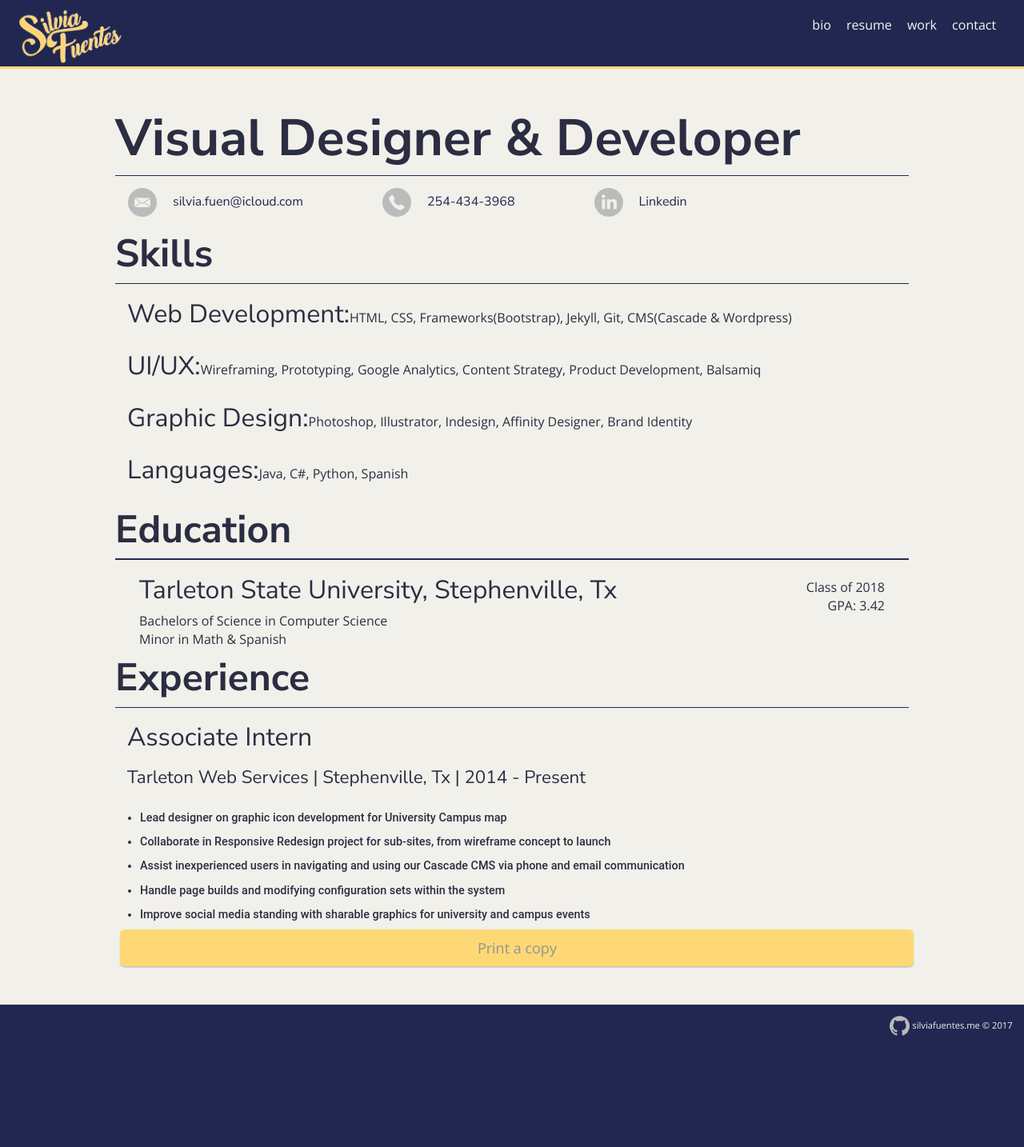
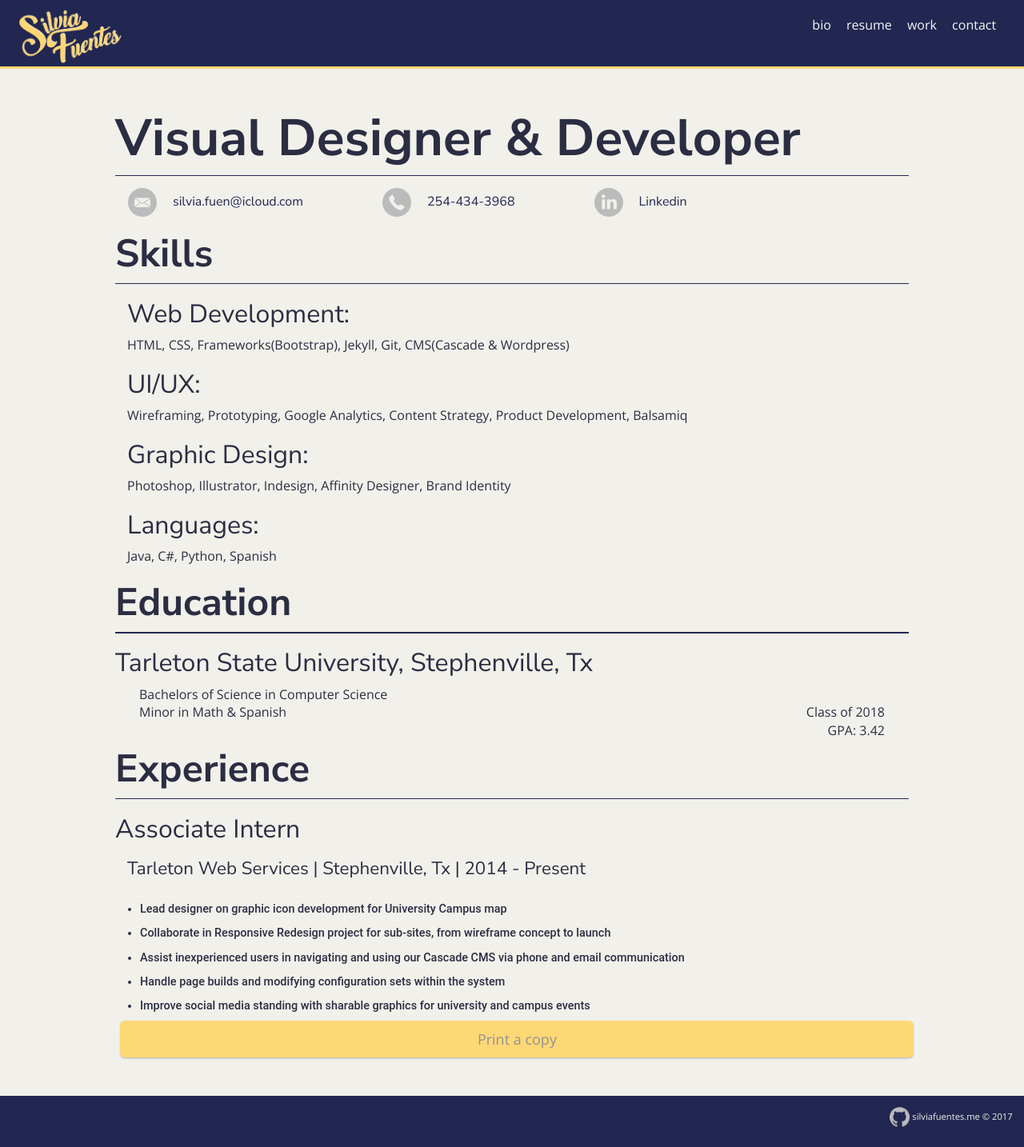
Before and after one commit to silviafuen/silviafuen.github.io, a Jekyll site: the page built from resume/index.html, in a window 1280 px wide. Shown: the whole page at 80% size. Built offline with Jekyll 4.4.1, drawn with Linux system fonts in a browser that asks for light colours; before the commit the page ends 1320 px from its top, so only the background shows below that.

Commit message:
Editing resume page for visual reason
Small edits of styling

```diff
--- a/css/resume.css
+++ b/css/resume.css
@@ -21,8 +21,8 @@ li.contact {
   margin: .5rem;
   padding: .4rem 0 0rem 0;
 }
-dl,dd,dt,h3{
-  display: inline-table;
+dt,dd{
+  display: inline;
 }
 
 #container {
--- a/resume/index.html
+++ b/resume/index.html
@@ -22,7 +22,7 @@ title: Resume - Silvia Fuentes, Designer &#38; Developer
     <hr class="break">
     <div class="col-md-12">
       <dl>
-        <dt><h3>Web Development: </h3></dt>
+        <dt><h3>Web Development:</h3></dt>
         <dd> HTML, CSS,	Frameworks(Bootstrap),	Jekyll,	Git,	CMS(Cascade &#38; Wordpress)</dd>
         <br>
         <dt><h3>UI/UX: </h3></dt>
@@ -41,9 +41,9 @@ title: Resume - Silvia Fuentes, Designer &#38; Developer
     <h2> Education</h2>
     <hr class="break">
     <hr class="break">
+    <h3>Tarleton State University, Stephenville, Tx </h3>
     <div class="col-md-12">
       <div class="col-md-9">
-        <h3>Tarleton State University, Stephenville, Tx </h3>
         <p>Bachelors of Science in Computer Science
         <br> Minor in Math &#38; Spanish
         </p>
@@ -63,9 +63,9 @@ title: Resume - Silvia Fuentes, Designer &#38; Developer
   <section class="experience">
     <h2> Experience </h2>
     <hr class="break">
+    <h3>Associate Intern</h3>
     <div class="col-md-12">
         <div>
-        <h3>Associate Intern</h3>
           <h4>Tarleton Web Services  |   Stephenville, Tx  |  2014 - Present<h4>
             <p>
               <ul class="list">
```
